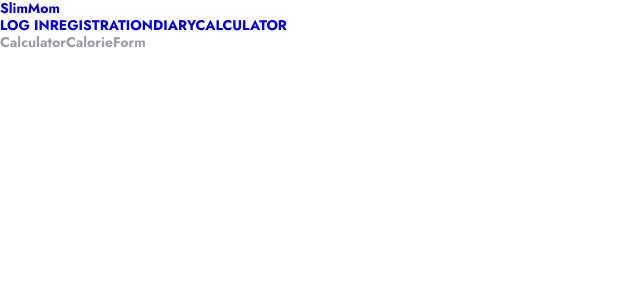
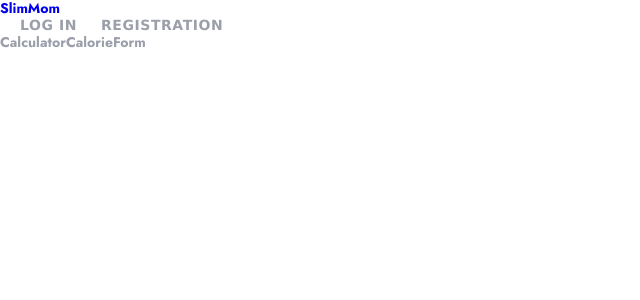
Before and after one commit to aniyavolfman/health-app-project, a React (Create React App) app: page / in a window 1280 px wide. Shown: the top 300 px of the page, without its empty margins (0-640 px from the left). Built offline with nearby package versions, Linux system fonts and the light colour scheme.

Commit message:
Added navigation

```diff
--- a/src/components/Navigation/Navigation.jsx
+++ b/src/components/Navigation/Navigation.jsx
@@ -1,30 +1,53 @@
 import React from 'react';
+import { useSelector } from 'react-redux';
 import { NavLink } from 'react-router-dom';
+import { selectAccessToken } from 'redux/auth/authSelectors';
+import css from '../Navigation/Navigation.module.css';
 
 export default function Navigation() {
+  const token = useSelector(selectAccessToken);
+
   return (
-    <nav>
+    <nav className={css.navigation}>
+      {token ? (
+        <div className={css.navigationMenu}>
           <NavLink
-        // className={({ isActive }) =>
-        //   isActive ? css.active : css.layoutLink
-        // }
+            className={({ isActive }) =>
+              isActive ? css.active : css.navigationLink
+            }
+            to="/diary"
+          >
+            DIARY
+          </NavLink>
+          <NavLink
+            to="/calculator"
+            className={({ isActive }) =>
+              isActive ? css.active : css.navigationLink
+            }
+          >
+            CALCULATOR
+          </NavLink>
+        </div>
+      ) : (
+        <div className={css.navigationMenu}>
+          <NavLink
+            className={({ isActive }) =>
+              isActive ? css.active : css.navigationLink
+            }
             to="/login"
           >
             LOG IN
           </NavLink>
           <NavLink
-        //   className={({ isActive }) => (isActive ? css.active : css.layoutLink)}
+            className={({ isActive }) =>
+              isActive ? css.active : css.navigationLink
+            }
             to="/register"
           >
             REGISTRATION
           </NavLink>
-      <NavLink to="/diary">DIARY</NavLink>
-      <NavLink
-        //   className={({ isActive }) => (isActive ? css.active : css.layoutLink)}
-        to="/calculator"
-      >
-        CALCULATOR
-      </NavLink>
+        </div>
+      )}
     </nav>
   );
 }
--- /dev/null
+++ b/src/components/Navigation/Navigation.module.css
@@ -0,0 +1,25 @@
+.navigationMenu{
+    display:flex;
+    gap: 24px;
+    align-items: center;
+    margin-left: 20px;
+}
+
+.navigationLink {
+    text-decoration: none;
+    font-family: 'Verdana';
+    font-style: normal;
+    font-weight: 700;
+    font-size: 14px;
+    line-height: 17px;
+    letter-spacing: 0.04em;
+    text-transform: uppercase;
+
+    color: #9B9FAA;
+}
+
+.active {
+    composes: navigationLink;
+    color:  #212121;
+    cursor: pointer;
+}
```
Lines whose indentation alone changed are shown as unchanged.
